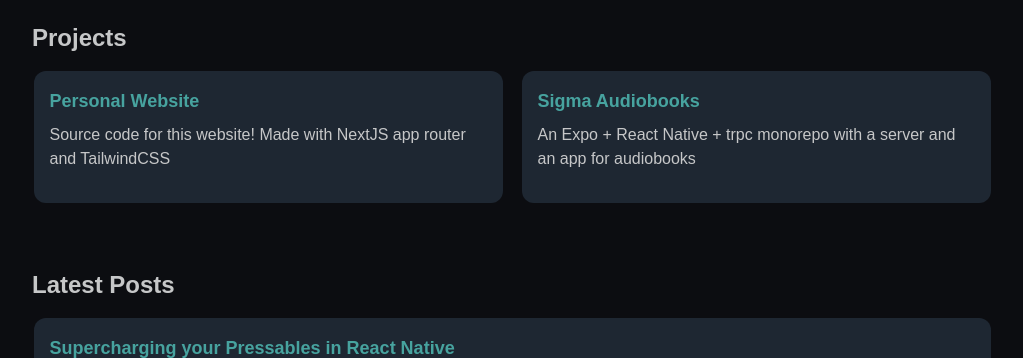
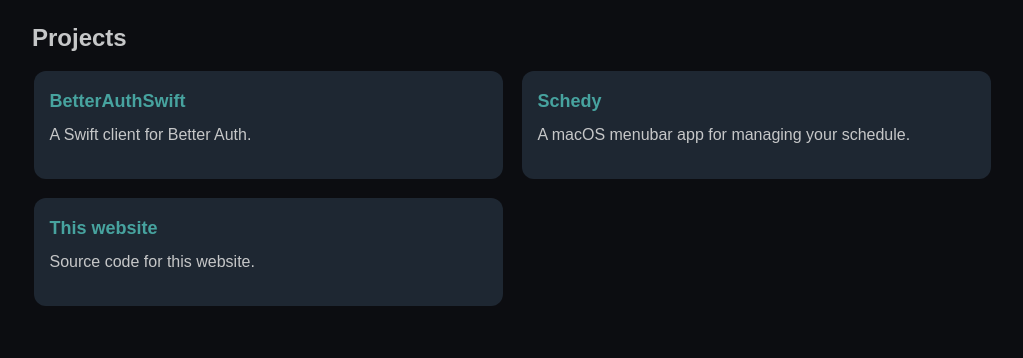
Before and after one commit to ouwargui/guisantos.dev, a Next.js app: page / in a window 1280 px wide. Shown: the part 798-1156 px from the top of the page, without its empty margins (128-1151 px from the left). Built offline with nearby package versions, Linux system fonts and the light colour scheme; a web font is replaced by a local one.

Commit message:
feat: projects

```diff
--- a/src/app/(v1)/page.tsx
+++ b/src/app/(v1)/page.tsx
@@ -8,16 +8,19 @@
 
 const projects = [
   {
-    name: 'Personal Website',
-    description:
-      'Source code for this website! Made with NextJS app router and TailwindCSS',
-    href: 'https://github.com/ouwargui/guisantos.dev',
+    name: 'BetterAuthSwift',
+    description: 'A Swift client for Better Auth.',
+    href: 'https://github.com/ouwargui/BetterAuthSwift',
   },
   {
-    name: 'Sigma Audiobooks',
-    description:
-      'An Expo + React Native + trpc monorepo with a server and an app for audiobooks',
-    href: 'https://github.com/ouwargui/sigma-audiobooks-monorepo',
+    name: 'Schedy',
+    description: 'A macOS menubar app for managing your schedule.',
+    href: 'https://github.com/ouwargui/schedy',
+  },
+  {
+    name: 'This website',
+    description: 'Source code for this website.',
+    href: 'https://github.com/ouwargui/guisantos.dev',
   },
 ];
 
@@ -90,7 +93,7 @@
       </section>
       <section className="flex flex-col gap-4">
         <h2 className="text-xl md:text-2xl font-semibold">Projects</h2>
-        <div className="grid gap-4 md:grid-cols-2">
+        <div className="grid gap-4 md:grid-cols-2 auto-rows-fr items-stretch">
           {projects.map((project, index) => (
             <Hyperlink
               type="anchor"
--- a/src/app/layout.tsx
+++ b/src/app/layout.tsx
@@ -43,7 +43,7 @@
 export default function RootLayout({children}: {children: React.ReactNode}) {
   return (
     <html lang="en" className="bg-background">
-      <body>
+      <body className="overflow-x-hidden">
         {children}
         <Analytics />
         <SpeedInsights />
--- a/src/components/card.tsx
+++ b/src/components/card.tsx
@@ -9,7 +9,7 @@
 
 export function Card({title, description, date}: Props) {
   return (
-    <div className="group relative hover:scale-[.98] transition-transform rounded-xl p-[1.5px] items-center flex justify-center">
+    <div className="group relative hover:scale-[.98] transition-transform rounded-xl p-[1.5px] items-center flex justify-center h-full">
       <div className="relative flex w-full h-full bg-muted flex-col gap-2 p-4 rounded-xl text-sm md:text-base">
         <h2 className="font-semibold text-secondary text-lg">{title}</h2>
         <span className="text-foreground">{description}</span>
```
Also changed, not shown: package.json (+23 -23 lines), 1 other file (tests, documents, lock files or other folders).
